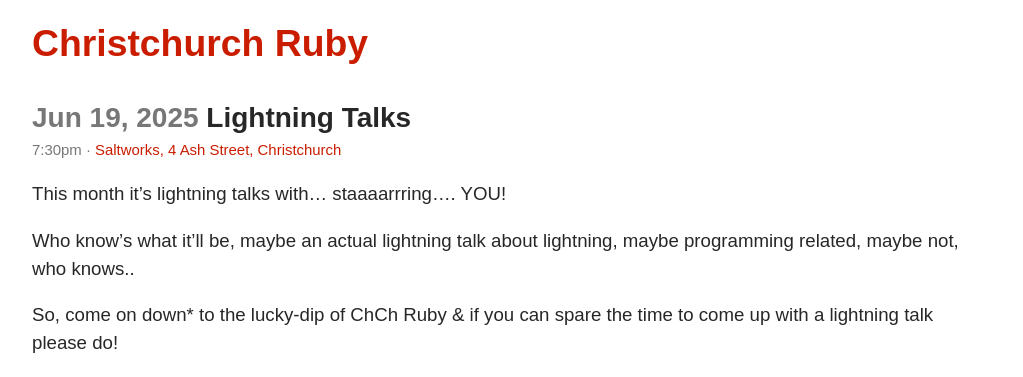
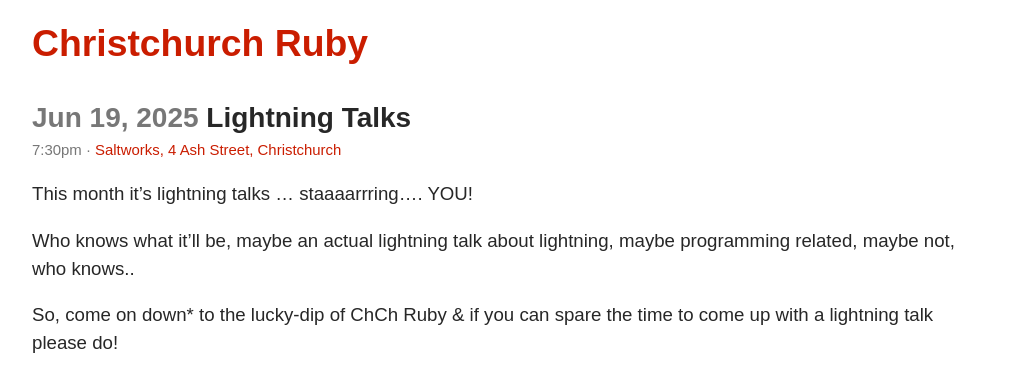
Before and after one commit to rubynz/christchurch, a Jekyll site: the page built from _events/2025/2025-06-19-meetup.md, in a window 1280 px wide. Shown: the top 377 px of the page, without its empty margins (128-1151 px from the left). Built offline with Jekyll 4.4.1, drawn with Linux system fonts in a browser that asks for light colours.

Commit message:
fix typo

```diff
--- a/_events/2025/2025-06-19-meetup.md
+++ b/_events/2025/2025-06-19-meetup.md
@@ -4,9 +4,9 @@ time: 7:30pm
 title: "Lightning Talks"
 ---
 
-This month it's lightning talks with... staaaarrring.... YOU!
+This month it's lightning talks ... staaaarrring.... YOU!
 
-Who know's what it'll be, maybe an actual lightning talk about lightning, maybe programming related, maybe not, who knows..
+Who knows what it'll be, maybe an actual lightning talk about lightning, maybe programming related, maybe not, who knows..
 
 So, come on down* to the lucky-dip of ChCh Ruby & if you can spare the time to come up with a lightning talk please do!
 
```
